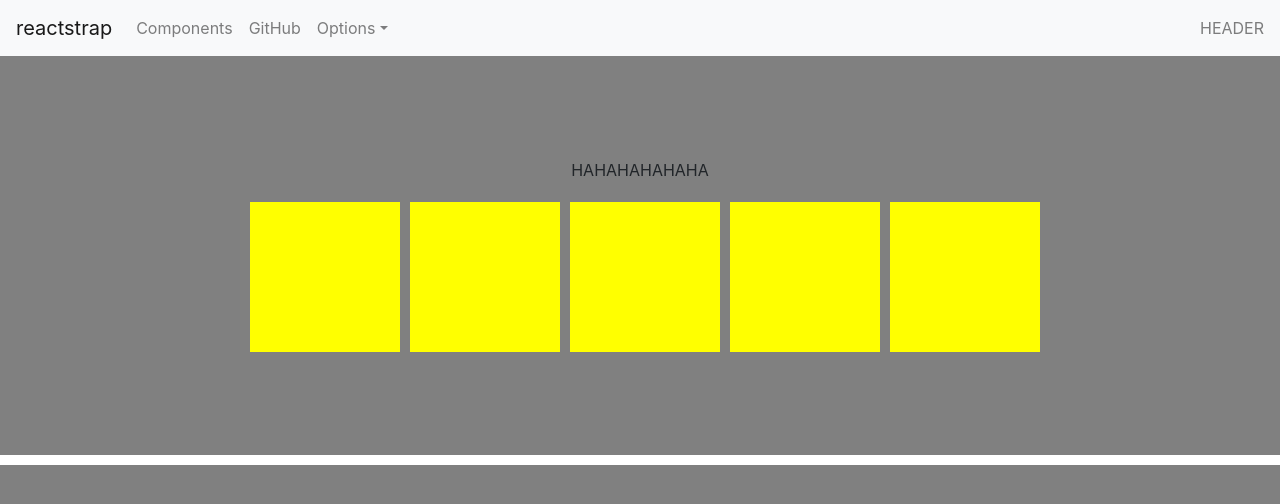
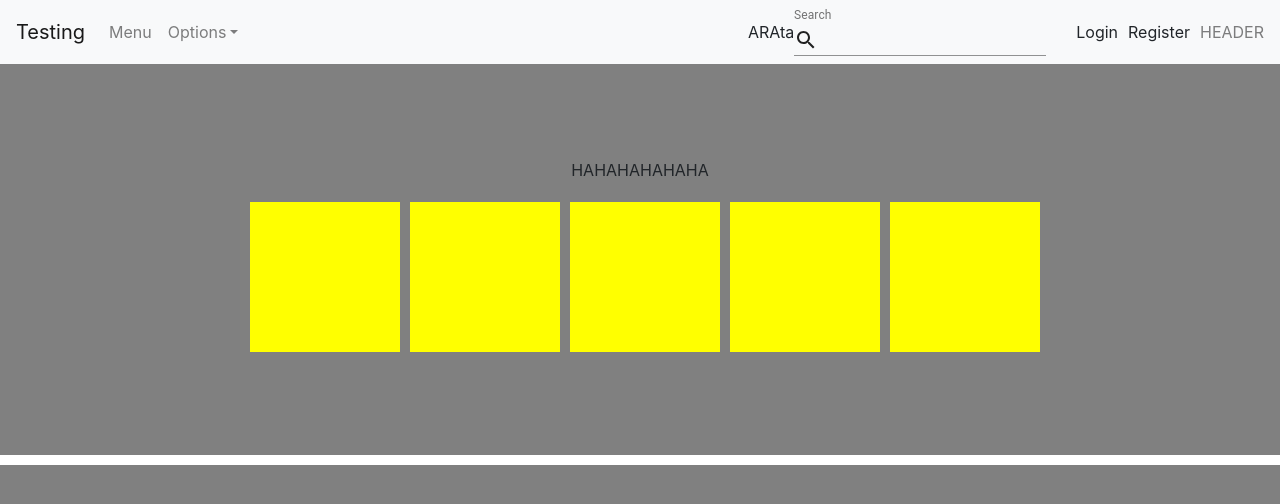
Before and after one commit to Ripper-R/FinalProject, a React (Create React App) app: page / in a window 1280 px wide. Shown: the top 504 px of the page. Built offline with nearby package versions, Linux system fonts and the light colour scheme.

Commit message:
Header improvement

```diff
--- a/src/pages/components/Headers.jsx
+++ b/src/pages/components/Headers.jsx
@@ -14,25 +14,33 @@ import {
   NavbarText
 } from 'reactstrap';
 import './header.css'
-
+import Input from '@material-ui/core/Input';
+import InputLabel from '@material-ui/core/InputLabel';
+import InputAdornment from '@material-ui/core/InputAdornment';
+import FormControl from '@material-ui/core/FormControl';
+import SearchIcon from '@material-ui/icons/Search';
+import { makeStyles } from '@material-ui/core/styles';
 const Example = (props) => {
+  const useStyles = makeStyles((theme) => ({
+    margin: {
+      marginLeft:0,
+      marginRight: 20
+    },
+  }));
   const [isOpen, setIsOpen] = useState(false);
-
   const toggle = () => setIsOpen(!isOpen);
-
+  const classes = useStyles();
   return (
     <div class='Head'>
       <Navbar color="light" light expand="md">
-        <NavbarBrand href="/">reactstrap</NavbarBrand>
+        <NavbarBrand href="/">Testing</NavbarBrand>
         <NavbarToggler onClick={toggle} />
         <Collapse isOpen={isOpen} navbar>
           <Nav className="mr-auto" navbar>
             <NavItem>
-              <NavLink href="/components/">Components</NavLink>
+              <NavLink href='/menu'>Menu</NavLink>
             </NavItem>
-            <NavItem>
-              <NavLink href="https://github.com/reactstrap/reactstrap">GitHub</NavLink>
-            </NavItem>
+
             <UncontrolledDropdown nav inNavbar>
               <DropdownToggle nav caret>
                 Options
@@ -51,7 +59,23 @@ const Example = (props) => {
               </DropdownMenu>
             </UncontrolledDropdown>
           </Nav>
-          <NavbarText>HEADER</NavbarText>
+          <div>
+            ARAta
+          </div>
+          <FormControl className={classes.margin}>
+        <InputLabel htmlFor="input-with-icon-adornment">Search</InputLabel>
+        <Input
+          id="input-with-icon-adornment"
+          startAdornment={
+            <InputAdornment position="start">
+              <SearchIcon/>
+            </InputAdornment>
+          }
+        />
+      </FormControl>
+          <div style={{marginLeft:10}}>Login</div>
+          <div style={{marginLeft:10}}>Register</div>
+          <NavbarText style={{marginLeft:10}}>HEADER</NavbarText>
         </Collapse>
       </Navbar>
     </div>
```
Also changed, not shown: 1 other file (tests, documents, lock files or other folders).
